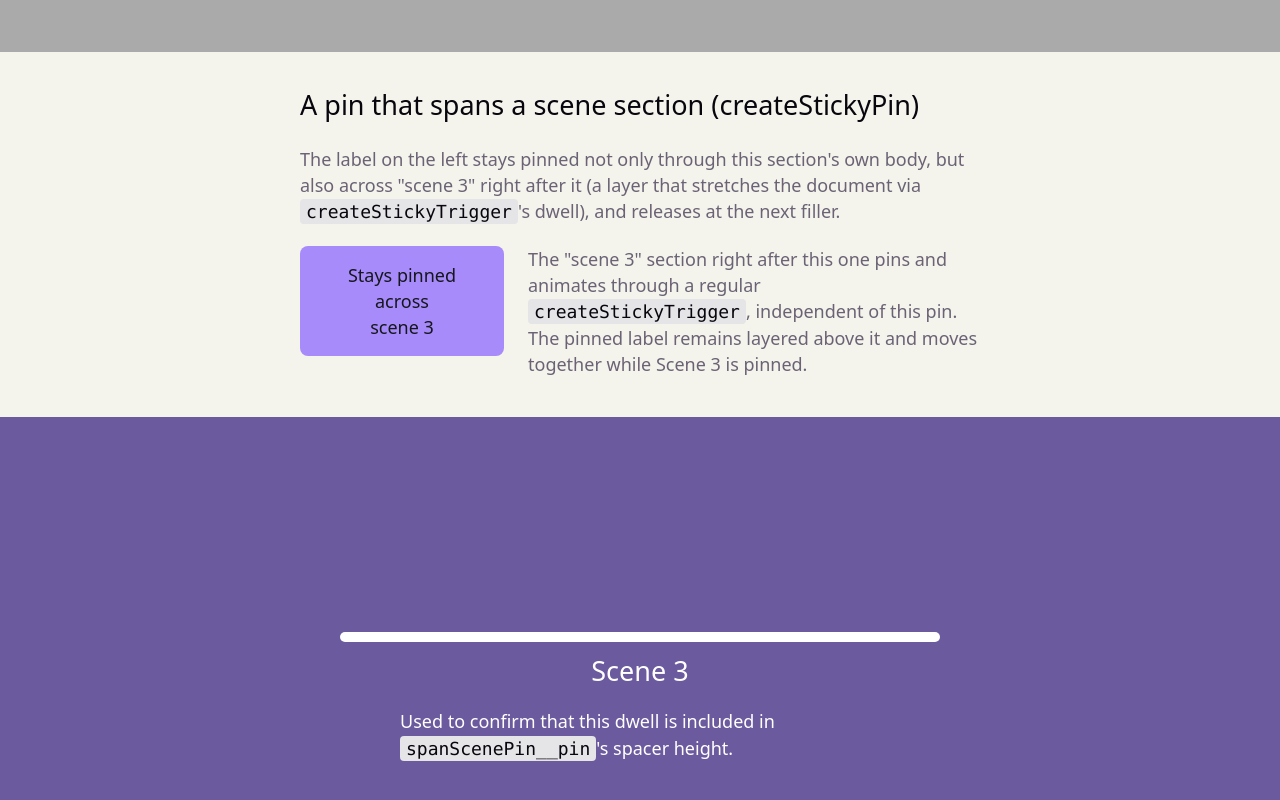
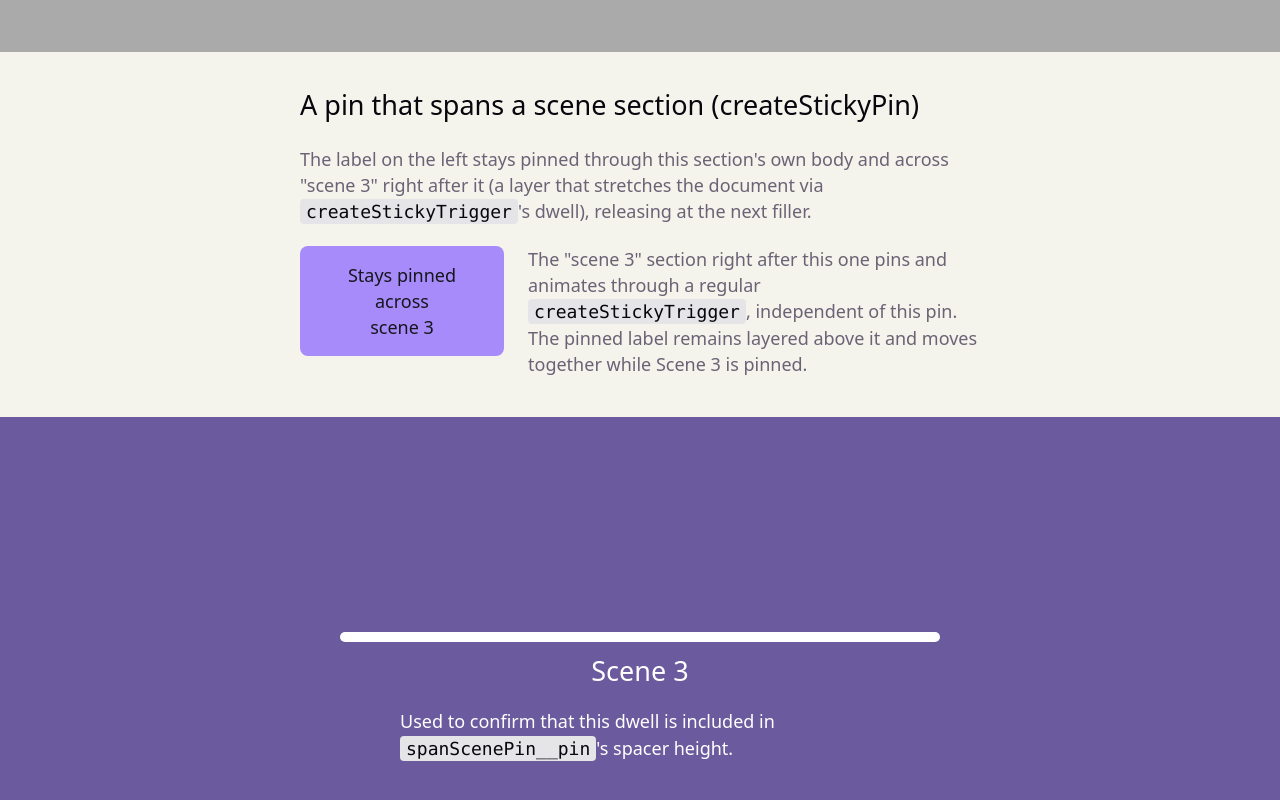
Before and after one commit to kuninori-ogino/sticky-scroll-trigger, a website built with Vite: page demo/index.html in a window 1280 px wide. Shown: the part 7353-8153 px from the top of the page. Built offline with nearby package versions, Linux system fonts and the light colour scheme; what sticky-scroll-trigger would draw is missing.

Commit message:
style: tidy up comments in demo and e2e fixtures
Rewords comments to read more naturally.

```diff
--- a/demo/index.html
+++ b/demo/index.html
@@ -101,9 +101,9 @@
         <section class="plainSection plainSection--spanScene">
           <h2>A pin that spans a scene section (createStickyPin)</h2>
           <p>
-            The label on the left stays pinned not only through this section's own body, but also
-            across "scene 3" right after it (a layer that stretches the document via
-            <code>createStickyTrigger</code>'s dwell), and releases at the next filler.
+            The label on the left stays pinned through this section's own body and across "scene
+            3" right after it (a layer that stretches the document via
+            <code>createStickyTrigger</code>'s dwell), releasing at the next filler.
           </p>
           <div class="spanScenePin">
             <aside class="spanScenePin__pin">
```
Also changed, not shown: e2e/fixtures/absolutePosition.html (+3 -3 lines), e2e/fixtures/endFormat.html (+4 -4 lines), e2e/fixtures/pinRefreshWhileStuck.html (+2 -2 lines), e2e/fixtures/resolveScrollPositionWhileStuck.html (+1 -1 lines).
